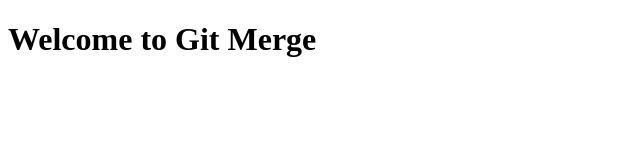
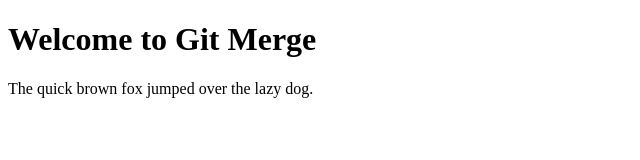
Before and after one commit to AlexNuamah/Learning-GitMerge, a plain HTML site: page git-merge/index.html in a window 1280 px wide. Shown: the whole page, without its empty margins (0-640 px from the left). Drawn offline with Linux system fonts and the light colour scheme.

Commit message:
Paragraph update

```diff
--- a/git-merge/index.html
+++ b/git-merge/index.html
@@ -6,5 +6,6 @@
 
 	<body>
 		<h1>Welcome to Git Merge</h1>
+		<p>The quick brown fox jumped over the lazy dog.</p>
 	</body>
 </html>
```
